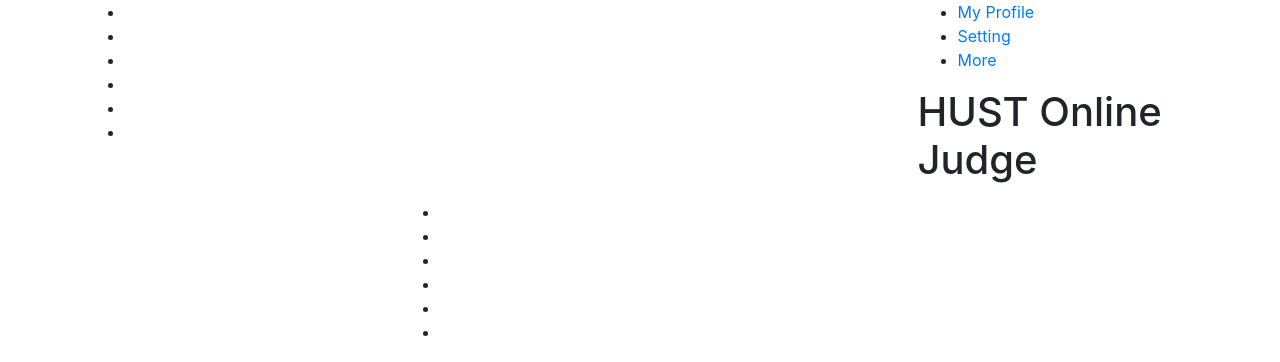
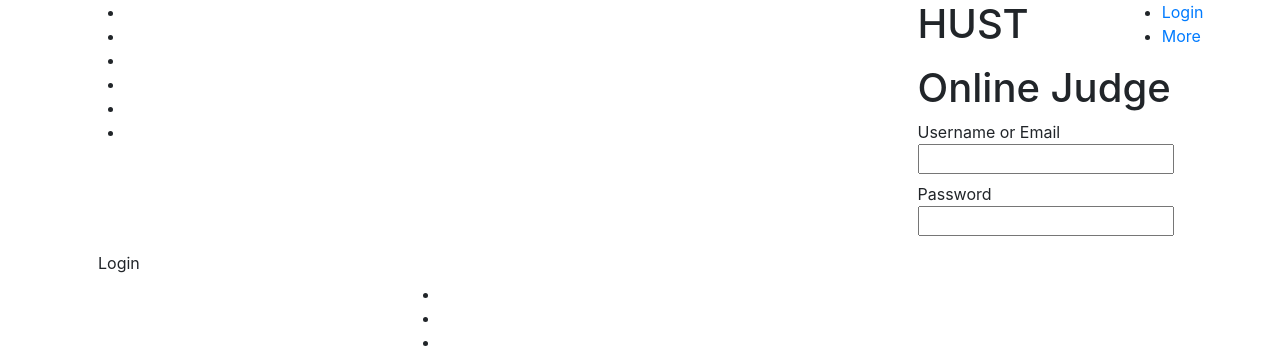
Before and after one commit to freefcw/hustoj, a PHP site: the page made by application/views/user/login.php in a window 1280 px wide. Shown: the top 362 px of the page. Run offline with PHP 8.4, Linux system fonts and the light colour scheme; the template is opened without the code that fills it, so the values that code supplies are empty; some libraries are stand-ins or nearby versions.

Commit message:
change login views

```diff
--- a/application/views/layout.php
+++ b/application/views/layout.php
@@ -20,10 +20,15 @@
 <li><?php echo html::anchor('/contest', 'Contest'); ?></li>
 <li><?php echo html::anchor('/faqs', 'Faqs'); ?></li>
 </ul>
+    <?php if ($current_user == null): ?>
+<ul class="tabs userinfo" style="width: 14%;float: right;padding-left: 11%">
+    <li><a href="/login">Login</a></li>
+    <?php else: ?>
 <ul class="tabs userinfo" style="width: 25%;float: right;">
-    <li><a href="#">My Profile</a></li>
-    <li><a href="#">Setting</a></li>
-    <li><a href="#">More</a></li>
+    <li><a href="/profile">My Profile</a></li>
+    <li><a href="/setting">Setting</a></li>
+    <?php endif;?>
+    <li><a href="/logout">More</a></li>
 </ul>
 <div id="wrapper">
 <h1>HUST Online Judge</h1>
--- a/application/views/user/login.php
+++ b/application/views/user/login.php
@@ -1,15 +1,11 @@
-<?php echo Form::open('/user/login'); ?>
-<?php if ($errors): ?>
+<?php if (isset($error)): ?>
 <p class="message">Some errors were encountered, please check the details you entered.</p>
-<ul class="errors">
-<?php foreach ($errors as $message): ?>
-    <li><?php echo $message ?></li>
-<?php endforeach ?>
+<?php echo $error; ?>
 <?php endif ?>
-<dl>
-<dt><?php echo Form::label('username', 'Username');?></dt>
-<dd><?php echo Form::input('username', $post['username']) ?></dd>
-<dt><?php echo Form::label('password', 'Password');?></dt>
-<dd><?php echo Form::password('password') ?></dd>
-<?php echo Form::submit(NULL, 'Login'); ?>
-<?php echo Form::close(); ?>
+<form action="/signin" method="post" class="login">
+    <fieldset style="width: 220px;">
+    <label><span>Username or Email</span><input name="username" type="text" value="<?php echo $post['username']; ?>"/></label>
+    <label><span>Password</span><input type="password" name="pwd"/></label>
+    </fieldset>
+    <input value="Login" type="submit" class="btn">
+</form>
```
